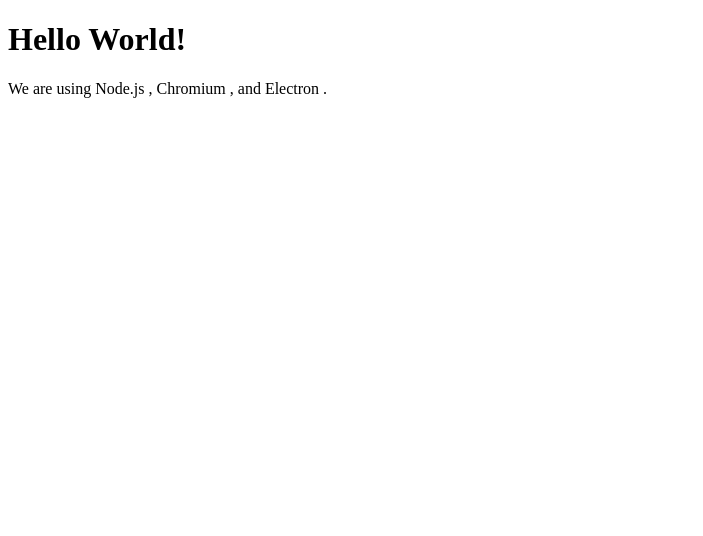
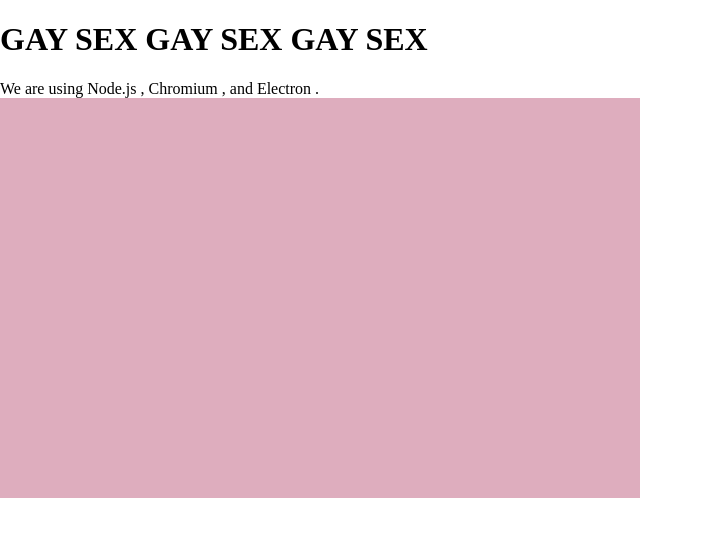
Before and after one commit to ryomams/Super-Yass-Queens, a website built with Vite: page index.html in a window 1280 px wide. Shown: the whole page, without its empty margins (0-703 px from the left). Built offline with nearby package versions, Linux system fonts and the light colour scheme.

Commit message:
Added three.js renderer

```diff
--- a/index.html
+++ b/index.html
@@ -2,17 +2,21 @@
 <html>
   <head>
     <meta charset="UTF-8">
-    <!-- https://developer.mozilla.org/en-US/docs/Web/HTTP/CSP -->
-    <meta http-equiv="Content-Security-Policy" content="default-src 'self'; script-src 'self'">
-    <title>Hello World!</title>
-    <script>
-        console.log("Good Morning from index.html!");
-    </script>
+    <title>Super Yass Test</title>
+    <style unsafe-inline>
+        /*css so that the game viewport doesn't bounce around when you touch the arrow keys*/
+        html, body, script {
+            padding: 0;
+            border: 0;
+            margin: 0;
+        }
+    </style>
   </head>
   <body>
-    <h1>Hello World!</h1>
+    <h1>GAY SEX GAY SEX GAY SEX</h1>
     We are using Node.js <span id="node-version"></span>,
     Chromium <span id="chrome-version"></span>,
     and Electron <span id="electron-version"></span>.
+    <script type="module" src="main.js"></script>
   </body>
 </html>
--- a/main.js
+++ b/main.js
@@ -1 +1,14 @@
-console.log("Good Morning from main.js!");
+import * as THREE from 'three';
+const scene = new THREE.Scene();
+console.log('this is how my dad learned inglish.');
+const camera = new THREE.PerspectiveCamera(75, window.innerWidth / window.innerHeight, 0.1, 1000);
+
+
+
+// renderer
+const renderer = new THREE.WebGLRenderer();
+renderer.setSize(window.innerWidth / 2, window.innerHeight / 2);
+renderer.setClearColor(0xDEADBE, 1);
+document.body.appendChild(renderer.domElement);
+
+renderer.render(scene, camera);
```
